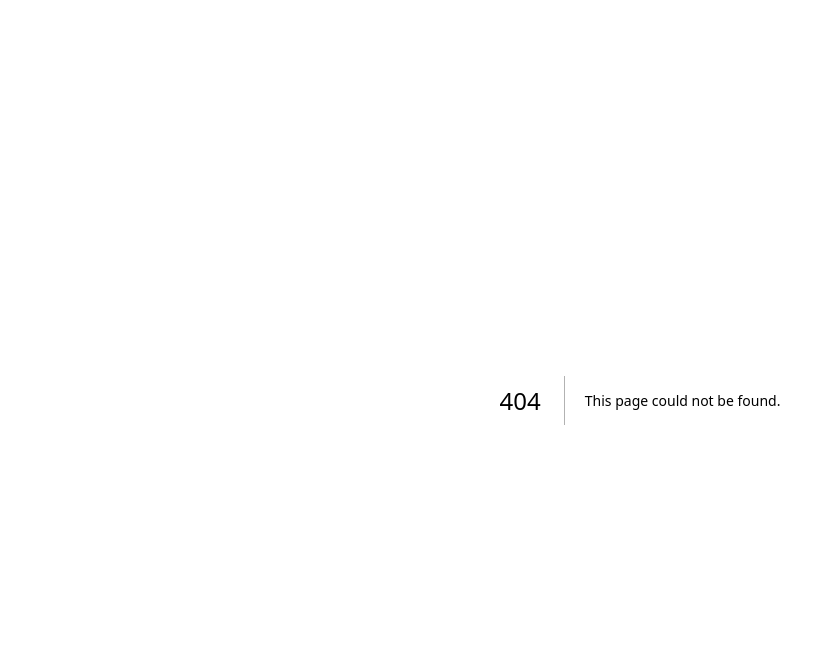
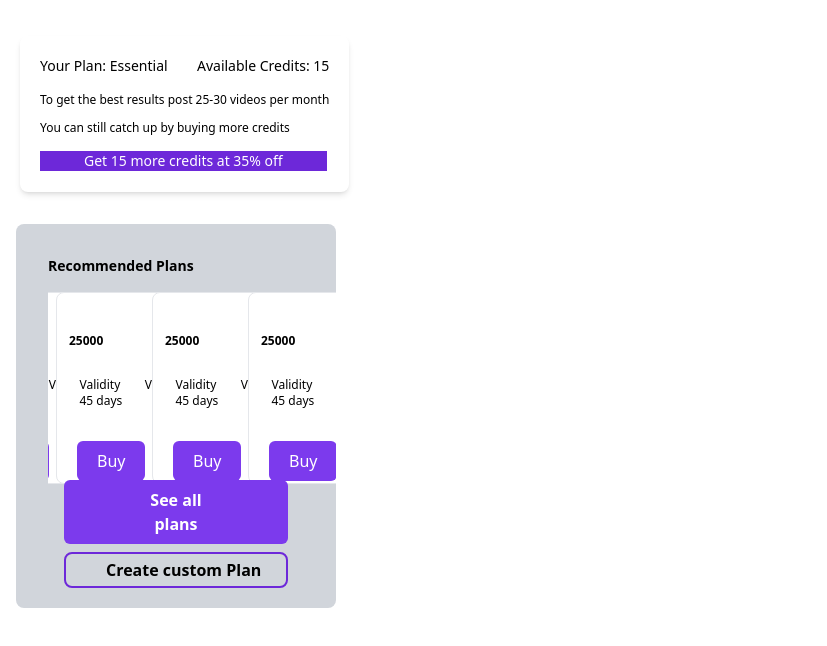
Before and after one commit to Chandan784/CreatorStudio, a Next.js app: page /pages/recharge-plan in a window 1280 px wide. Before the commit this address had no page. Shown: the top 646 px of the page, without its empty margins (0-827 px from the left). Built offline with nearby package versions, Linux system fonts and the light colour scheme.

Commit message:
Recharge Plan all done

```diff
--- a/package.json
+++ b/package.json
@@ -17,7 +17,9 @@
     "react": "^19.0.0",
     "react-countup": "^6.5.3",
     "react-dom": "^19.0.0",
-    "react-icons": "^5.4.0"
+    "react-icons": "^5.4.0",
+    "react-slick": "^0.30.3",
+    "slick-carousel": "^1.8.1"
   },
   "devDependencies": {
     "postcss": "^8",
--- /dev/null
+++ b/src/app/pages/recharge-plan/page.js
@@ -0,0 +1,12 @@
+import Recharge from '@/components/recharge/Recharge'
+import RecomendedPlans from '@/components/recharge/RecomendedPlans'
+import React from 'react'
+
+export default function page() {
+  return (
+    <>
+        <Recharge/>
+        <RecomendedPlans/>
+    </>
+  )
+}
--- /dev/null
+++ b/src/components/recharge/Cards.jsx
@@ -0,0 +1,36 @@
+import React from 'react'
+
+const Cards = () => {
+  return (
+    <div className='bg-white w-max h-48 border rounded-lg'>
+    <h2 className='text-red-800 font-extrabold text-xs py-3 ps-36 pe-3'>5 Platforms</h2>
+    <div className='flex justify-between mb-4'>
+        <div><h2 className='text-black font-bold text-xs px-3'>25000</h2></div>
+        <div><h2 className='text-indigo-600 text-xs pe-3'>View Details</h2></div>
+    </div>
+    <div className='flex  justify-evenly pt-3'>
+        <div>
+            <h2 className='text-black text-xs'>Validity</h2>
+            <h2 className='text-black text-xs'>45 days</h2>
+        </div>
+        <div>
+            <h2 className='text-black text-xs'>Videos</h2>
+            <h2 className='text-black text-xs ps-5'>5</h2>
+        </div>
+        <div>
+            <h2 className='text-black text-xs'>Platforms</h2>
+            <h2 className='text-black ps-6 text-xs'>5</h2>
+        </div>
+    </div>
+    <div>
+        <div className='flex ps-5 pt-8'>
+            <button className='bg-violet-600 hover:bg-violet-800 px-5 py-2 rounded-md text-white '>Buy</button>
+        </div>
+
+    </div>
+</div>
+
+  )
+}
+
+export default Cards
--- /dev/null
+++ b/src/components/recharge/Recharge.jsx
@@ -0,0 +1,26 @@
+import React from 'react'
+
+const Recharge = () => {
+  return (
+    <div className=' max-w-{732px}   bg-white  pt-9 pb-8 ps-5'>
+        <div className='p-5 w-max border-gray-600 border-spacing-1 shadow-md rounded-lg px-5'>
+            <div className='flex justify-between items-center mb-4'>
+                <div className='text-black text-sm font-sans'>Your Plan: Essential</div>
+                <div className='text-black text-sm font-sans'>Available Credits: 15</div>
+            </div>
+            <div>
+                <h2 className='text-black text-xs  font-sans pb-3'>To get the best results post 25-30 videos per month</h2>
+            </div>
+            <div>
+                <h2 className='text-black text-xs  font-sans pb-3'>You can still catch up by buying more credits</h2>
+            </div>
+            <div>
+                <button className='bg-violet-700 hover:bg-violet-600 text-white font-sans text-sm px-11 '>Get 15 more credits at 35% off</button>
+            </div>
+        </div>
+
+    </div>
+  )
+}
+
+export default Recharge
--- /dev/null
+++ b/src/components/recharge/RecomendedPlans.jsx
@@ -0,0 +1,32 @@
+import React from 'react'
+import Cards from './Cards'
+import Slideer from './Slideer'
+
+const RecomendedPlans = () => {
+  return (
+    <>
+        <div className='bg-white h-full ps-4 pb-20'>
+
+            <div className='bg-gray-300 h-96 w-80 ps-8 rounded-lg relative '>
+
+                <h2 className='font-bold font-sans text-sm text-black pt-8 '>Recommended Plans</h2>
+
+                <Slideer/>
+
+                <div className=''>
+                    <div className='pb-2'>
+                        <button className='absolute bottom-16 right-12 left-12   bg-violet-600 hover:bg-violet-800 rounded-md px-16 py-2 text-white font-semibold '>See all plans</button>
+
+                    </div>
+                    <div className=' absolute bottom-5 right-12 left-12 border-2 border-violet-700  rounded-lg'>
+                        <h2 className='pl-10 pt-1 pb-1 font-bold '>Create custom Plan</h2>
+                    </div>
+                </div>
+
+            </div>
+        </div>
+    </>
+  )
+}
+
+export default RecomendedPlans
--- /dev/null
+++ b/src/components/recharge/Slideer.jsx
@@ -0,0 +1,68 @@
+'use client';
+
+import React from 'react';
+import dynamic from 'next/dynamic';
+import "slick-carousel/slick/slick.css";
+import "slick-carousel/slick/slick-theme.css";
+import Cards from './Cards';
+
+// Dynamically import Slider to disable SSR
+const Slider = dynamic(() => import('react-slick'), { ssr: false });
+
+const Slideer = () => {
+    const settings = {
+        dots: true,
+        infinite: true,
+        autoplay: false,
+        speed: 500,
+        slidesToShow: 3,
+        slidesToScroll: 1,
+        arrows: false,
+        responsive: [
+            {
+                breakpoint: 992,
+                settings: {
+                    slidesToShow: 3,
+                    slidesToScroll: 1,
+                    infinite: true,
+                }
+            },
+            {
+                breakpoint: 768,
+                settings: {
+                    slidesToShow: 2,
+                    slidesToScroll: 1,
+                    infinite: true,
+                }
+            },
+            {
+                breakpoint: 576,
+                settings: {
+                    slidesToShow: 1,
+                    slidesToScroll: 1,
+                    infinite: true,
+                }
+            },
+        ]
+    };
+
+    return (
+        <div className="myContainer pb-40 pb-sm-60 pb-md-80 pb-lg-100">
+            {/* <h3 className="text-center ff_primary fs_lg fw_bold color_heading pb-1">Make memories with us</h3> */}
+            <Slider {...settings} className="pt-4">
+                <div className="px-2">
+                    <Cards/>
+                </div>
+                <div className="px-2 mt-sm-30">
+                    <Cards/>
+                </div>
+                <div className="px-2">
+                    <Cards/>
+                </div>
+
+            </Slider>
+        </div>
+    );
+};
+
+export default Slideer;
```
Also changed, not shown: 1 other file (tests, documents, lock files or other folders).
